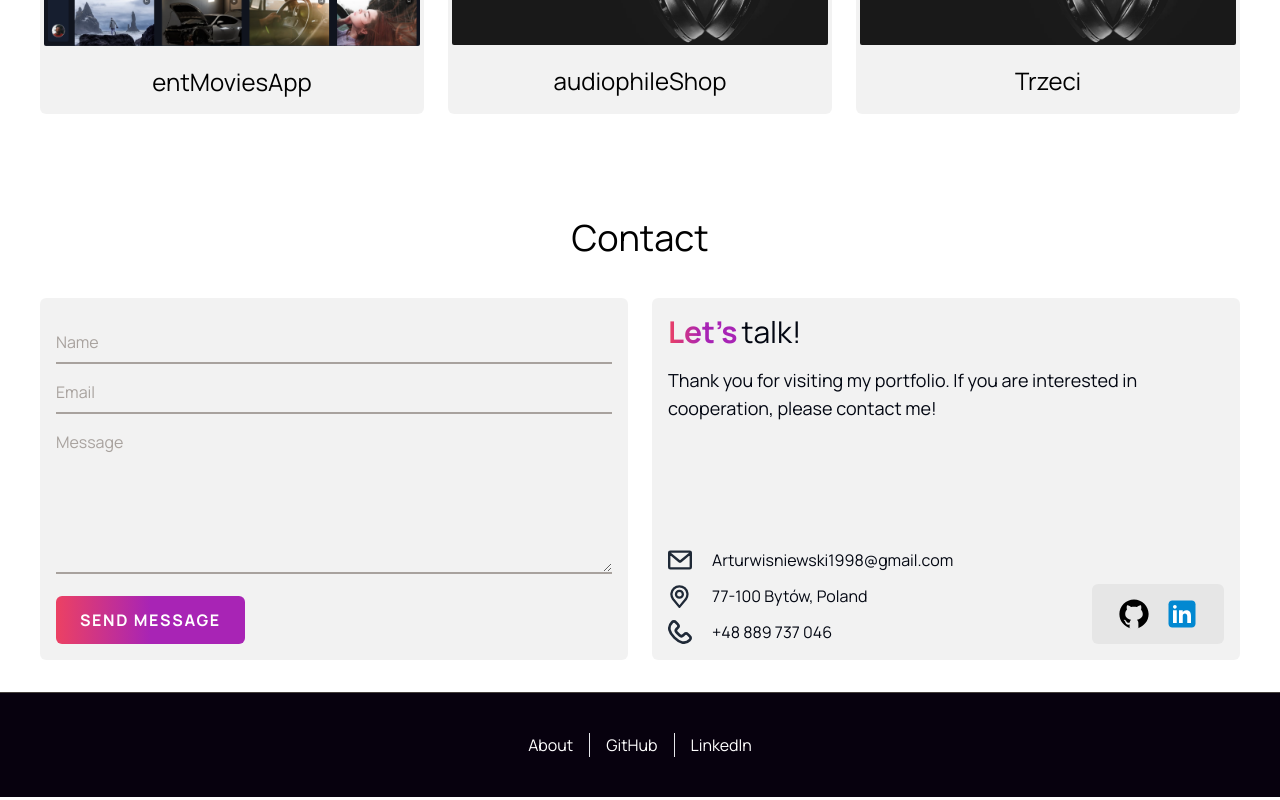
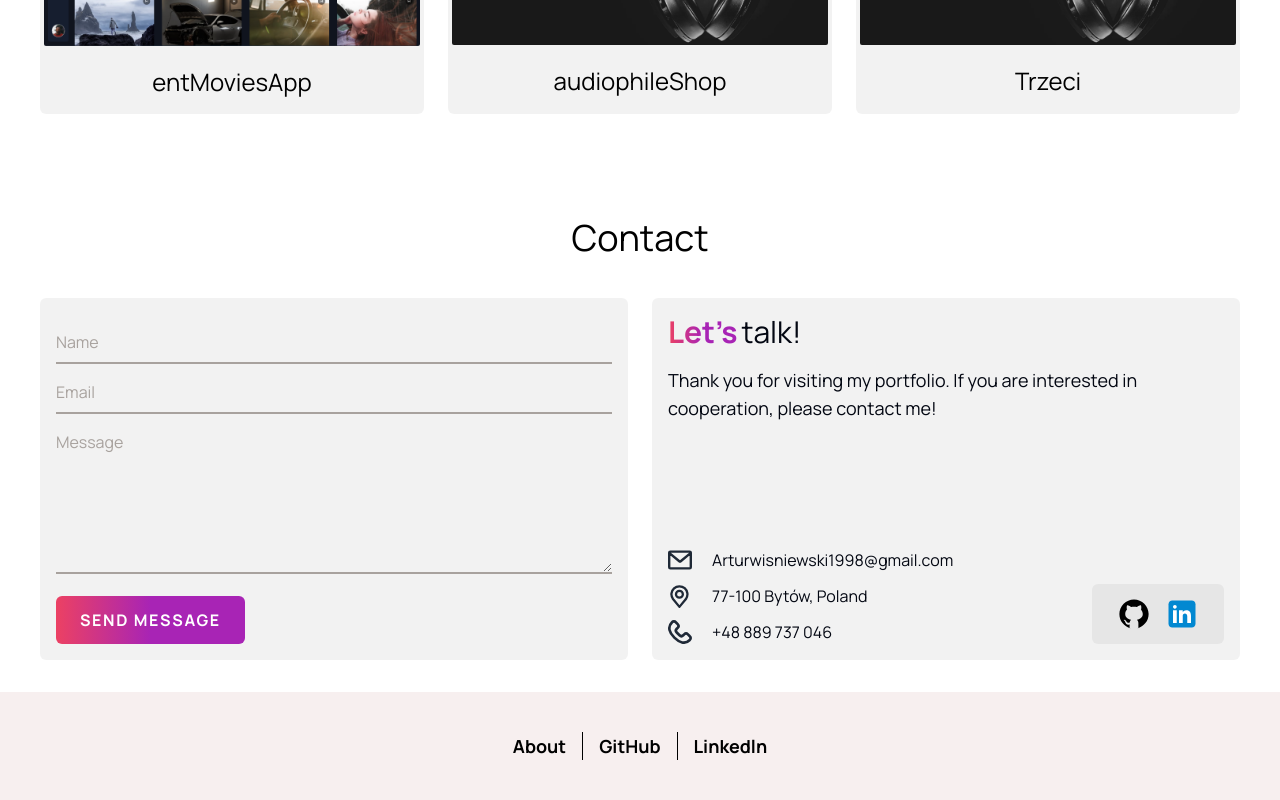
Before and after one commit to ArturDBW/Portfolio, a React (Vite) app: page / in a window 1280 px wide. Shown: the part 1438-2238 px from the top of the page. Built offline with nearby package versions, Linux system fonts and the light colour scheme; what tailwindcss-gradients would draw is missing.

Commit message:
add styles to Footer

```diff
--- a/src/components/Contact.tsx
+++ b/src/components/Contact.tsx
@@ -3,7 +3,7 @@ import { InfoContact } from "./InfoContact";
 
 export const Contact = () => {
   return (
-    <div className="border-b-[1px] border-stone-700 px-10 py-8 dark:bg-[#14071A] dark:text-white max-sm:px-5">
+    <div className="px-10 py-8 dark:bg-[#14071A] dark:text-white max-sm:px-5">
       <h2 className="my-10 text-center text-4xl">Contact</h2>
       <div className="mx-auto flex max-w-7xl gap-x-6 max-md:flex-col-reverse max-md:gap-y-10 max-sm:gap-y-5">
         <FormContact />
--- a/src/components/Footer.tsx
+++ b/src/components/Footer.tsx
@@ -1,10 +1,23 @@
 export const Footer = () => {
+  const liStyles = "gradient-text-hover font-bold duration-150";
   return (
-    <footer className="bg-[#07010e] py-10 text-white">
+    <footer className="bg-[#f7efef] py-10 text-lg dark:bg-[#07010e] dark:text-white">
       <ul className="flex justify-center space-x-4">
-        <li>About</li>
-        <li className="border-l border-r px-4">GitHub</li>
-        <li>Linkedln</li>
+        <li className={liStyles}>About</li>
+        <a href="https://github.com/ArturDBW" target="_blank" rel="noreferrer">
+          <li
+            className={`${liStyles} border-l border-r border-black px-4 dark:border-white`}
+          >
+            GitHub
+          </li>
+        </a>
+        <a
+          href="https://www.linkedin.com/in/artur-wi%C5%9Bniewski-4045041b8/"
+          target="_blank"
+          rel="noreferrer"
+        >
+          <li className={liStyles}>Linkedln</li>
+        </a>
       </ul>
     </footer>
   );
--- a/src/index.css
+++ b/src/index.css
@@ -43,6 +43,16 @@
 }
 
 .gradient-text {
+  background-image: linear-gradient(
+    90deg,
+    rgba(236, 65, 99, 1) 0%,
+    rgba(168, 36, 181, 1) 50%
+  );
+  -webkit-background-clip: text;
+  background-clip: text;
+  color: transparent;
+}
+.gradient-text-hover:hover {
   background-image: linear-gradient(
     90deg,
     rgba(236, 65, 99, 1) 0%,
```
